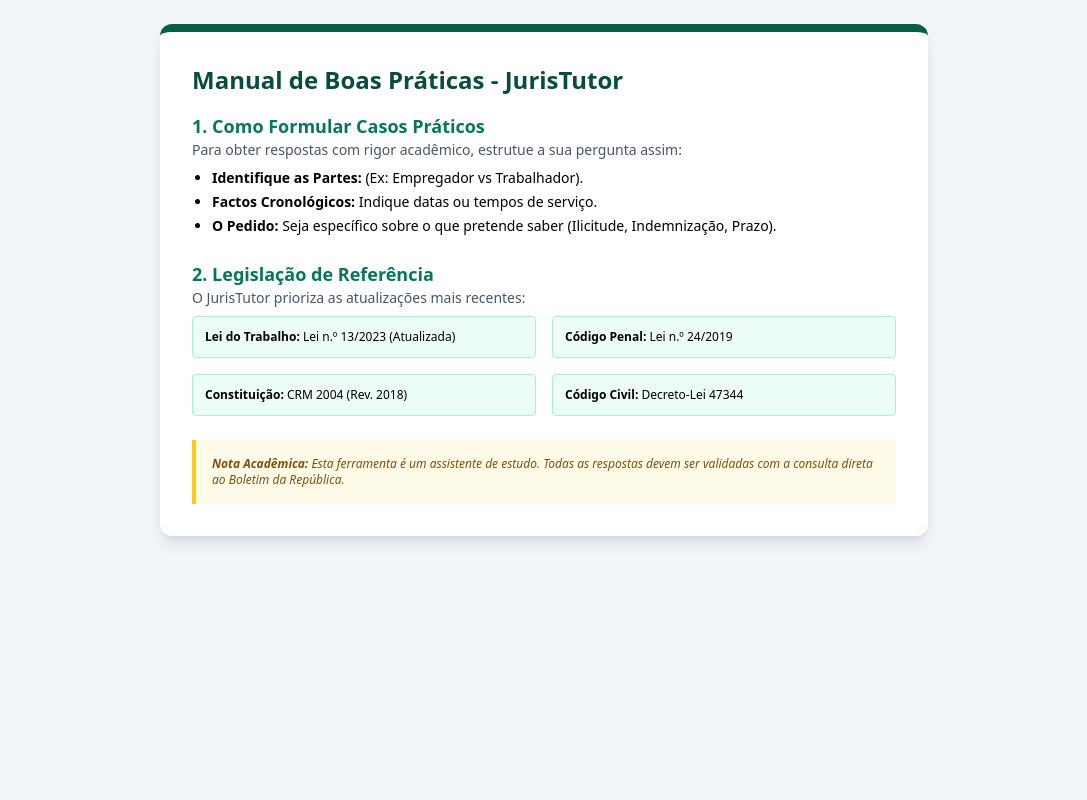
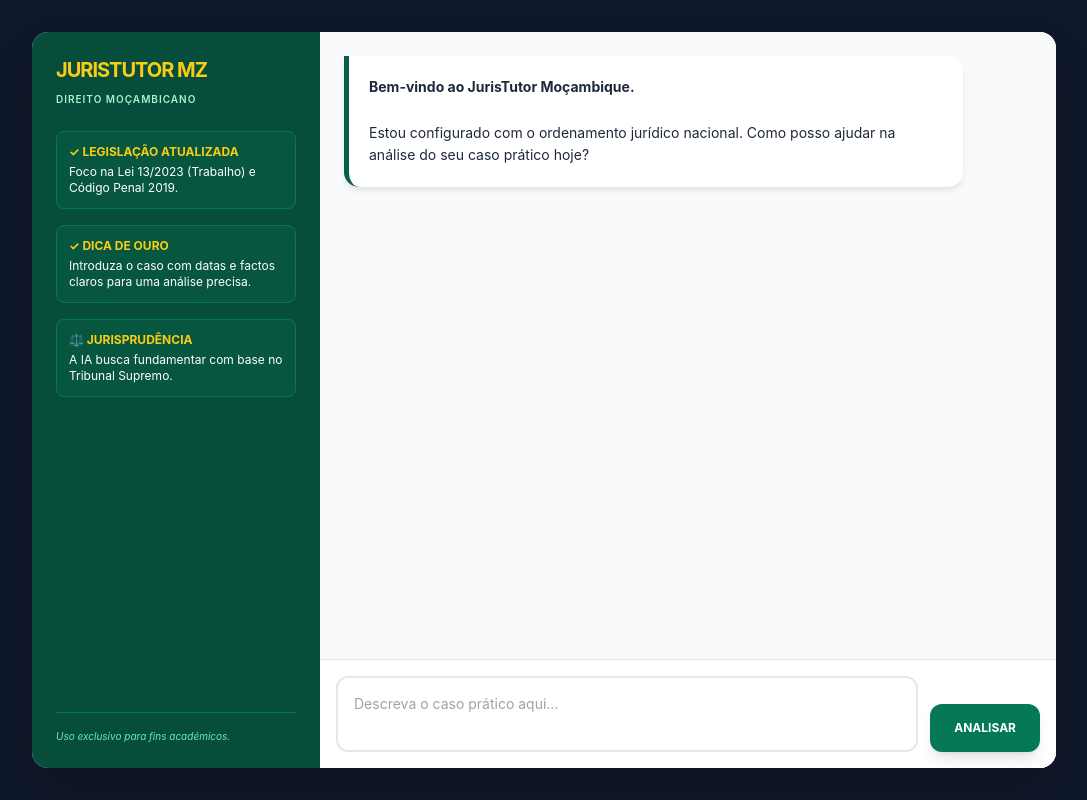
Before and after one commit to aluistembe-spe/juristutor-mz, a website: page index.html in a window 1280 px wide. Shown: the whole page, without its empty margins (96-1183 px from the left). Drawn offline with nearby package versions, Linux system fonts and the light colour scheme.

Commit message:
Update index.html

```diff
--- a/index.html
+++ b/index.html
@@ -2,45 +2,118 @@
 <html lang="pt-pt">
 <head>
     <meta charset="UTF-8">
-    <title>Manual do Utilizador - JurisTutor MZ</title>
+    <meta name="viewport" content="width=device-width, initial-scale=1.0">
+    <title>JurisTutor MZ 🇲🇿</title>
     <script src="https://cdn.tailwindcss.com"></script>
+    <style>
+        .glass { background: rgba(255, 255, 255, 0.98); }
+        body { background: #0f172a; min-height: 100vh; font-family: 'Inter', sans-serif; color: #1e293b; }
+        .user-msg { background: #e2e8f0; align-self: flex-end; border-radius: 15px 15px 0 15px; }
+        .ai-msg { background: #ffffff; align-self: flex-start; border-radius: 0 15px 15px 15px; border-left: 5px solid #065f46; box-shadow: 0 4px 6px -1px rgba(0, 0, 0, 0.1); }
+        #chat-box::-webkit-scrollbar { width: 6px; }
+        #chat-box::-webkit-scrollbar-thumb { background: #cbd5e1; border-radius: 10px; }
+    </style>
 </head>
-<body class="bg-slate-100 p-6">
-    <div class="max-w-3xl mx-auto bg-white p-8 rounded-xl shadow-lg border-t-8 border-emerald-800">
-        <h1 class="text-2xl font-bold text-emerald-900 mb-4">Manual de Boas Práticas - JurisTutor</h1>
+<body class="p-2 md:p-8 flex justify-center items-center">
+    <div class="w-full max-w-5xl glass rounded-2xl shadow-2xl flex flex-col md:flex-row h-[92vh] overflow-hidden">
 
-        <section class="mb-6">
-            <h2 class="text-lg font-semibold text-emerald-700">1. Como Formular Casos Práticos</h2>
-            <p class="text-sm text-slate-600 mb-2">Para obter respostas com rigor acadêmico, estrutue a sua pergunta assim:</p>
-            <ul class="list-disc ml-5 text-sm space-y-1">
-                <li><b>Identifique as Partes:</b> (Ex: Empregador vs Trabalhador).</li>
-                <li><b>Factos Cronológicos:</b> Indique datas ou tempos de serviço.</li>
-                <li><b>O Pedido:</b> Seja específico sobre o que pretende saber (Ilicitude, Indemnização, Prazo).</li>
-            </ul>
-        </section>
+        <div class="w-full md:w-72 bg-emerald-900 p-6 text-white flex flex-col shadow-xl">
+            <h1 class="text-xl font-bold text-yellow-400 uppercase tracking-tighter mb-2">JurisTutor MZ</h1>
+            <p class="text-[10px] text-emerald-200 mb-6 uppercase tracking-widest font-semibold">Direito Moçambicano</p>
 
-        <section class="mb-6">
-            <h2 class="text-lg font-semibold text-emerald-700">2. Legislação de Referência</h2>
-            <p class="text-sm text-slate-600 mb-2">O JurisTutor prioriza as atualizações mais recentes:</p>
-            <div class="grid grid-cols-2 gap-4">
-                <div class="p-3 bg-emerald-50 rounded border border-emerald-200 text-xs">
-                    <b>Lei do Trabalho:</b> Lei n.º 13/2023 (Atualizada)
+            <div class="flex-1 space-y-4 overflow-y-auto text-xs">
+                <div class="p-3 bg-emerald-800/50 rounded-lg border border-emerald-700">
+                    <b class="text-yellow-400 block mb-1">✓ LEGISLAÇÃO ATUALIZADA</b>
+                    Foco na Lei 13/2023 (Trabalho) e Código Penal 2019.
                 </div>
-                <div class="p-3 bg-emerald-50 rounded border border-emerald-200 text-xs">
-                    <b>Código Penal:</b> Lei n.º 24/2019
+                <div class="p-3 bg-emerald-800/50 rounded-lg border border-emerald-700">
+                    <b class="text-yellow-400 block mb-1">✓ DICA DE OURO</b>
+                    Introduza o caso com datas e factos claros para uma análise precisa.
                 </div>
-                <div class="p-3 bg-emerald-50 rounded border border-emerald-200 text-xs">
-                    <b>Constituição:</b> CRM 2004 (Rev. 2018)
-                </div>
-                <div class="p-3 bg-emerald-50 rounded border border-emerald-200 text-xs">
-                    <b>Código Civil:</b> Decreto-Lei 47344
+                <div class="p-3 bg-emerald-800/50 rounded-lg border border-emerald-700">
+                    <b class="text-yellow-400 block mb-1">⚖️ JURISPRUDÊNCIA</b>
+                    A IA busca fundamentar com base no Tribunal Supremo.
                 </div>
             </div>
-        </section>
 
-        <div class="bg-yellow-50 p-4 border-l-4 border-yellow-400 text-xs text-yellow-800 italic">
-            <b>Nota Acadêmica:</b> Esta ferramenta é um assistente de estudo. Todas as respostas devem ser validadas com a consulta direta ao Boletim da República.
+            <div class="mt-auto pt-4 border-t border-emerald-700 text-[10px] text-emerald-300 italic">
+                Uso exclusivo para fins académicos.
+            </div>
+        </div>
+
+        <div class="flex-1 flex flex-col bg-slate-50 h-full">
+            <div id="chat-box" class="flex-1 overflow-y-auto p-6 space-y-6 flex flex-col">
+                <div class="ai-msg p-5 text-sm max-w-[90%] leading-relaxed">
+                    <b>Bem-vindo ao JurisTutor Moçambique.</b><br><br>
+                    Estou configurado com o ordenamento jurídico nacional.
+                    Como posso ajudar na análise do seu caso prático hoje?
+                </div>
+            </div>
+
+            <div class="p-4 bg-white border-t">
+                <div class="flex gap-3 items-end">
+                    <textarea id="user-input"
+                        class="flex-1 p-4 border-2 border-slate-200 rounded-xl outline-none text-sm focus:border-emerald-600 transition-all resize-none"
+                        placeholder="Descreva o caso prático aqui..."
+                        rows="2"></textarea>
+                    <button id="send-btn"
+                        class="bg-emerald-700 hover:bg-emerald-800 text-white px-6 py-4 rounded-xl font-bold transition-all shadow-lg active:scale-95 text-xs">
+                        ANALISAR
+                    </button>
+                </div>
+            </div>
         </div>
     </div>
+
+    <script>
+        async function sendMessage() {
+            const inputField = document.getElementById('user-input');
+            const chatBox = document.getElementById('chat-box');
+            const btn = document.getElementById('send-btn');
+            const text = inputField.value.trim();
+
+            if (!text || btn.disabled) return;
+
+            // UI: Mensagem do Usuário
+            chatBox.innerHTML += `<div class="user-msg p-4 text-sm max-w-[85%] ml-auto shadow-sm"><b>Caso submetido:</b><br>${text}</div>`;
+            inputField.value = "";
+            btn.disabled = true;
+            btn.innerText = "...";
+
+            // UI: Loading
+            const loaderId = "loader-" + Date.now();
+            chatBox.innerHTML += `<div id="${loaderId}" class="ai-msg p-4 text-sm italic text-slate-400 animate-pulse">Consultando legislação e jurisprudência moçambicana...</div>`;
+            chatBox.scrollTop = chatBox.scrollHeight;
+
+            try {
+                const response = await fetch('/api/analisar', {
+                    method: 'POST',
+                    headers: { 'Content-Type': 'application/json' },
+                    body: JSON.stringify({ prompt: text })
+                });
+
+                const data = await response.json();
+                document.getElementById(loaderId).remove();
+
+                if (data.text) {
+                    chatBox.innerHTML += `<div class="ai-msg p-5 text-sm max-w-[95%] whitespace-pre-line leading-relaxed border-l-8 border-emerald-900 shadow-md">${data.text}</div>`;
+                } else {
+                    throw new Error(data.error || "A IA não conseguiu processar este caso.");
+                }
+            } catch (error) {
+                if(document.getElementById(loaderId)) document.getElementById(loaderId).remove();
+                chatBox.innerHTML += `<div class="ai-msg p-4 text-sm text-red-700 bg-red-50 border-red-500"><b>Erro no Sistema:</b> ${error.message}</div>`;
+            } finally {
+                btn.disabled = false;
+                btn.innerText = "ANALISAR";
+                chatBox.scrollTop = chatBox.scrollHeight;
+            }
+        }
+
+        document.getElementById('send-btn').addEventListener('click', sendMessage);
+        document.getElementById('user-input').addEventListener('keypress', (e) => {
+            if (e.key === 'Enter' && !e.shiftKey) { e.preventDefault(); sendMessage(); }
+        });
+    </script>
 </body>
 </html>
```
